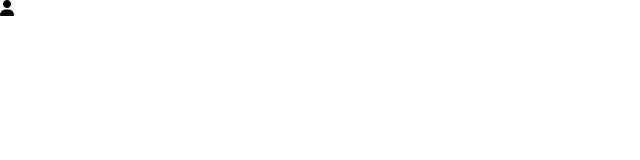
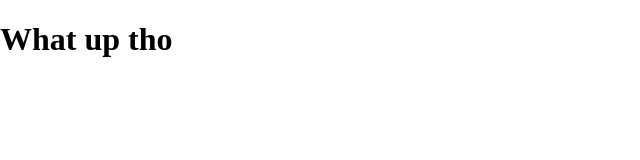
Before and after one commit to oaguerrero/template_test, a plain HTML site: page index.html in a window 1280 px wide. Shown: the whole page, without its empty margins (0-640 px from the left). Drawn offline with Linux system fonts and the light colour scheme.

Commit message:
what up tho

```diff
--- a/index.html
+++ b/index.html
@@ -10,8 +10,7 @@
     <link rel="stylesheet" href="style.css">
 </head>
 <body>
-    <i class="fa-solid fa-user"></i>
-
+    <h1>What up tho</h1>
     <!-- Script -->
     <script src="script.js"></script>
 </body>
```
